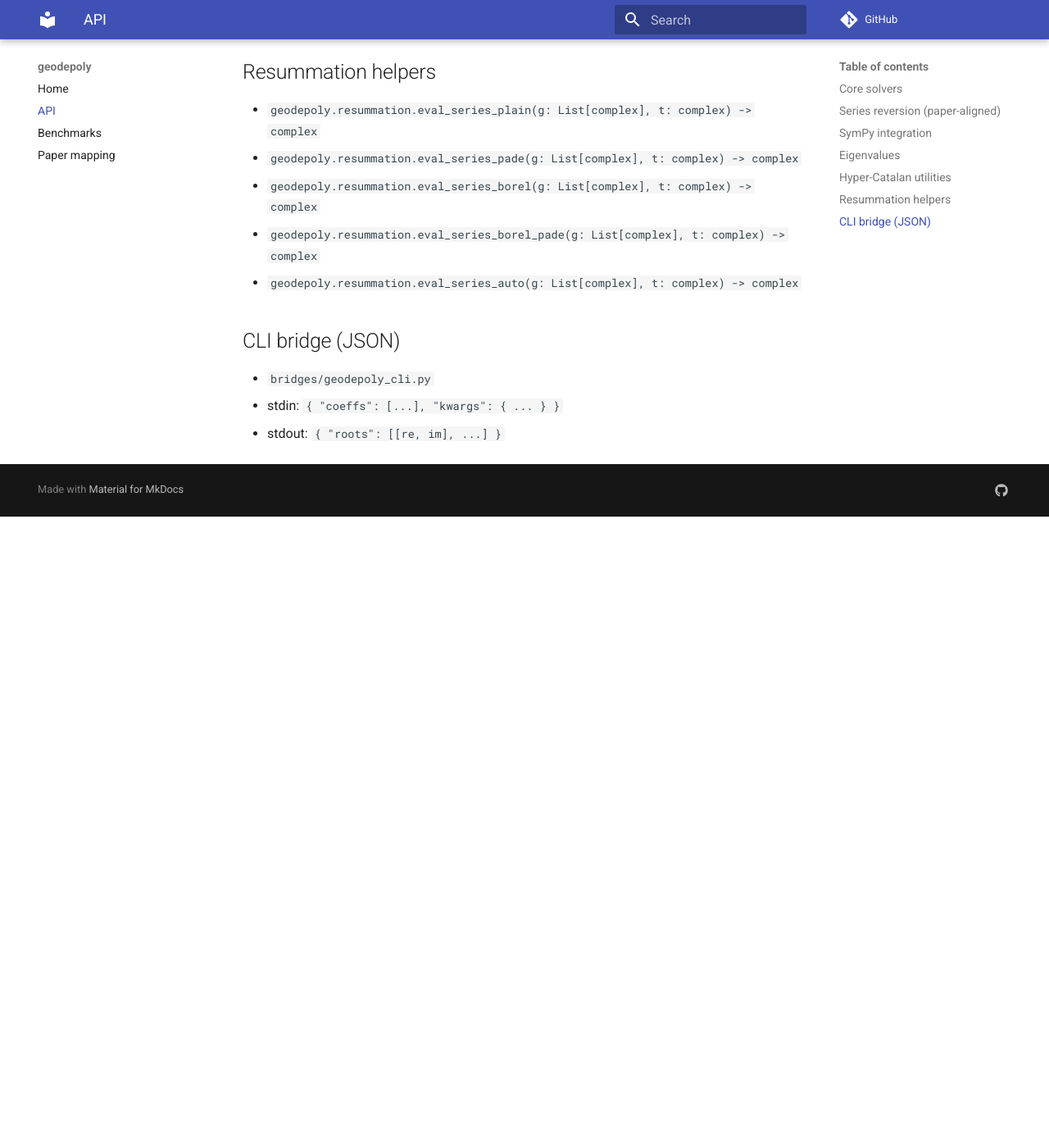
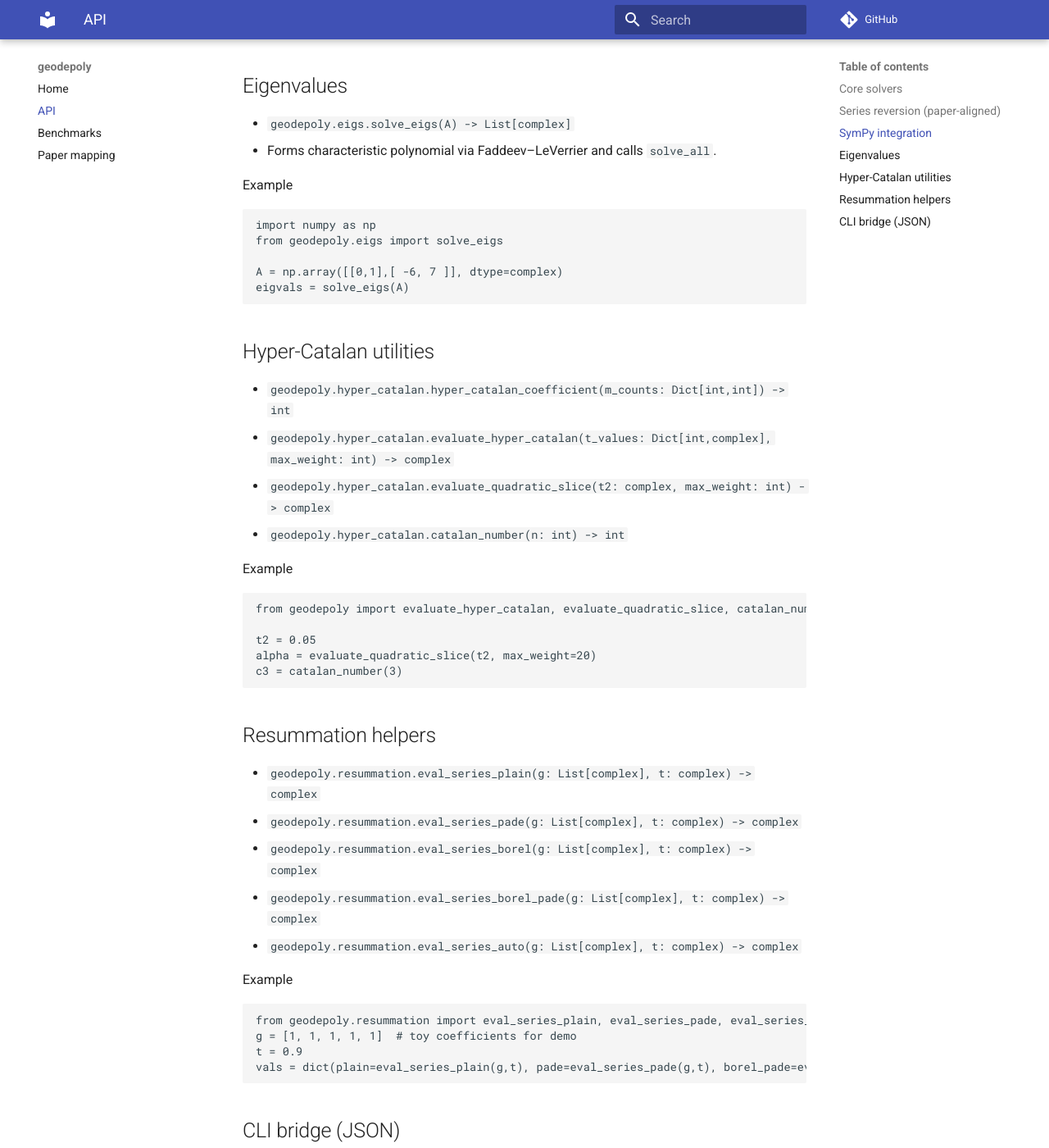
Before and after one commit to ricfulop/geodepoly, an MkDocs documentation site: the page built from docs/api.md, in a window 1280 px wide and 1400 px high, scrolled down 1326 px. Shown: the whole window at 82% size. Built offline with MkDocs 1.6.1 and Material for MkDocs 9.7.7, drawn with Linux system fonts in a browser that asks for light colours; comment, search, counter and statistics services are not loaded; before the commit the page ends 1956 px from its top, so only the background shows below that; some of the changed text lies outside the part shown.

Commit message:
docs(site): add short examples to API page

````diff
--- a/docs/api.md
+++ b/docs/api.md
@@ -5,6 +5,13 @@
 - `geodepoly.solve_all(coeffs: List[complex], method: str = "hybrid", max_order: int = 24, boots: int = 2, tol: float = 1e-12, resum: Optional[str] = None, refine_steps: int = 3, verbose: bool = False) -> List[complex]`
   - Methods: `"hybrid" | "aberth" | "dk" | "numpy"`
   - Resummation: `None | "pade" | "borel" | "borel-pade" | "auto"`
+
+Example
+```python
+from geodepoly import solve_all
+coeffs = [1, 0, -7, 6]  # 1 - 7 x^2 + 6 x^3 = 0 (low->high)
+roots = solve_all(coeffs, method="hybrid", resum="auto")
+```
 
 - `geodepoly.solve_one(coeffs: List[complex], center: complex|None=None, max_order: int=24, boots: int=3, tol: float=1e-14, resum: Optional[str]=None, refine_steps: int=2) -> complex`
 
@@ -15,16 +22,41 @@
 - `geodepoly.series_solve_all(coeffs, max_order=24, boots=3, tol=1e-12, max_deflation=None, verbose=False) -> List[complex]`
 - `geodepoly.series_one_root(coeffs, center=None, max_order=24, boots=3, tol=1e-14) -> complex`
 
+Example
+```python
+from geodepoly import series_one_root
+coeffs = [1, -1.2, 0.3, 1.0]
+root = series_one_root(coeffs, center=0.0, max_order=24, boots=2)
+```
+
 ## SymPy integration
 
 - `geodepoly.sympy_plugin.sympy_solve(poly, return_: str = "numeric", **kwargs) -> List`
   - `poly`: `sympy.Expr` or `sympy.Poly`
   - `return_`: `"numeric"` (Python complex) or `"expr"` (SymPy numbers)
 
+Example
+```python
+import sympy as sp
+from geodepoly.sympy_plugin import sympy_solve
+
+x = sp.symbols('x')
+roots = sympy_solve(x**5 + x - 1, method="hybrid", resum="auto", return_="numeric")
+```
+
 ## Eigenvalues
 
 - `geodepoly.eigs.solve_eigs(A) -> List[complex]`
   - Forms characteristic polynomial via Faddeev–LeVerrier and calls `solve_all`.
+
+Example
+```python
+import numpy as np
+from geodepoly.eigs import solve_eigs
+
+A = np.array([[0,1],[ -6, 7 ]], dtype=complex)
+eigvals = solve_eigs(A)
+```
 
 ## Hyper-Catalan utilities
 
@@ -32,6 +64,15 @@
 - `geodepoly.hyper_catalan.evaluate_hyper_catalan(t_values: Dict[int,complex], max_weight: int) -> complex`
 - `geodepoly.hyper_catalan.evaluate_quadratic_slice(t2: complex, max_weight: int) -> complex`
 - `geodepoly.hyper_catalan.catalan_number(n: int) -> int`
+
+Example
+```python
+from geodepoly import evaluate_hyper_catalan, evaluate_quadratic_slice, catalan_number
+
+t2 = 0.05
+alpha = evaluate_quadratic_slice(t2, max_weight=20)
+c3 = catalan_number(3)
+```
 
 ## Resummation helpers
 
@@ -41,8 +82,23 @@
 - `geodepoly.resummation.eval_series_borel_pade(g: List[complex], t: complex) -> complex`
 - `geodepoly.resummation.eval_series_auto(g: List[complex], t: complex) -> complex`
 
+Example
+```python
+from geodepoly.resummation import eval_series_plain, eval_series_pade, eval_series_borel_pade, eval_series_auto
+g = [1, 1, 1, 1, 1]  # toy coefficients for demo
+t = 0.9
+vals = dict(plain=eval_series_plain(g,t), pade=eval_series_pade(g,t), borel_pade=eval_series_borel_pade(g,t), auto=eval_series_auto(g,t))
+```
+
 ## CLI bridge (JSON)
 
 - `bridges/geodepoly_cli.py`
   - stdin: `{ "coeffs": [...], "kwargs": { ... } }`
   - stdout: `{ "roots": [[re, im], ...] }`
+
+Example
+```bash
+python bridges/geodepoly_cli.py <<'JSON'
+{"coeffs":[-6,11,-6,1],"kwargs":{"method":"hybrid","resum":"auto"}}
+JSON
+```
````
